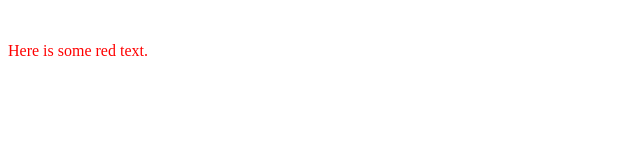
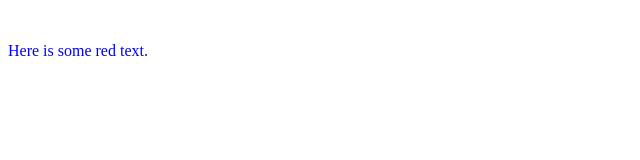
Before and after one commit to Mod-Virus/Mobile-App-Development, a website: page www/index.html in a window 1280 px wide. Shown: the whole page, without its empty margins (0-640 px from the left). Drawn offline with Linux system fonts and the light colour scheme.

Commit message:
Made text blue

```diff
--- a/www/index.html
+++ b/www/index.html
@@ -12,6 +12,7 @@
 </head>
 <body>
 	<br />
-  <p style='color:red'> Here is some red text. </p>
+  <p style='color:blue'> Here is some red text. </p>
+
 </body>
 </html>
```
